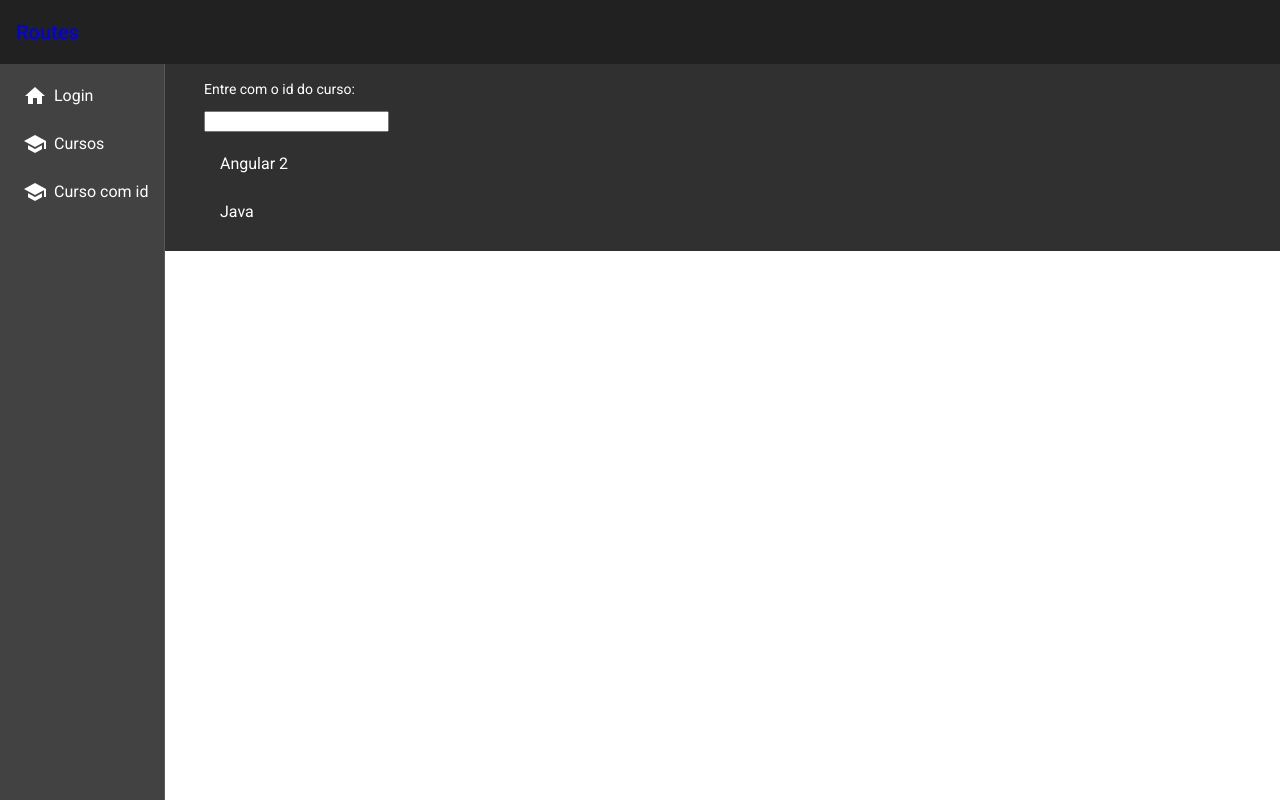
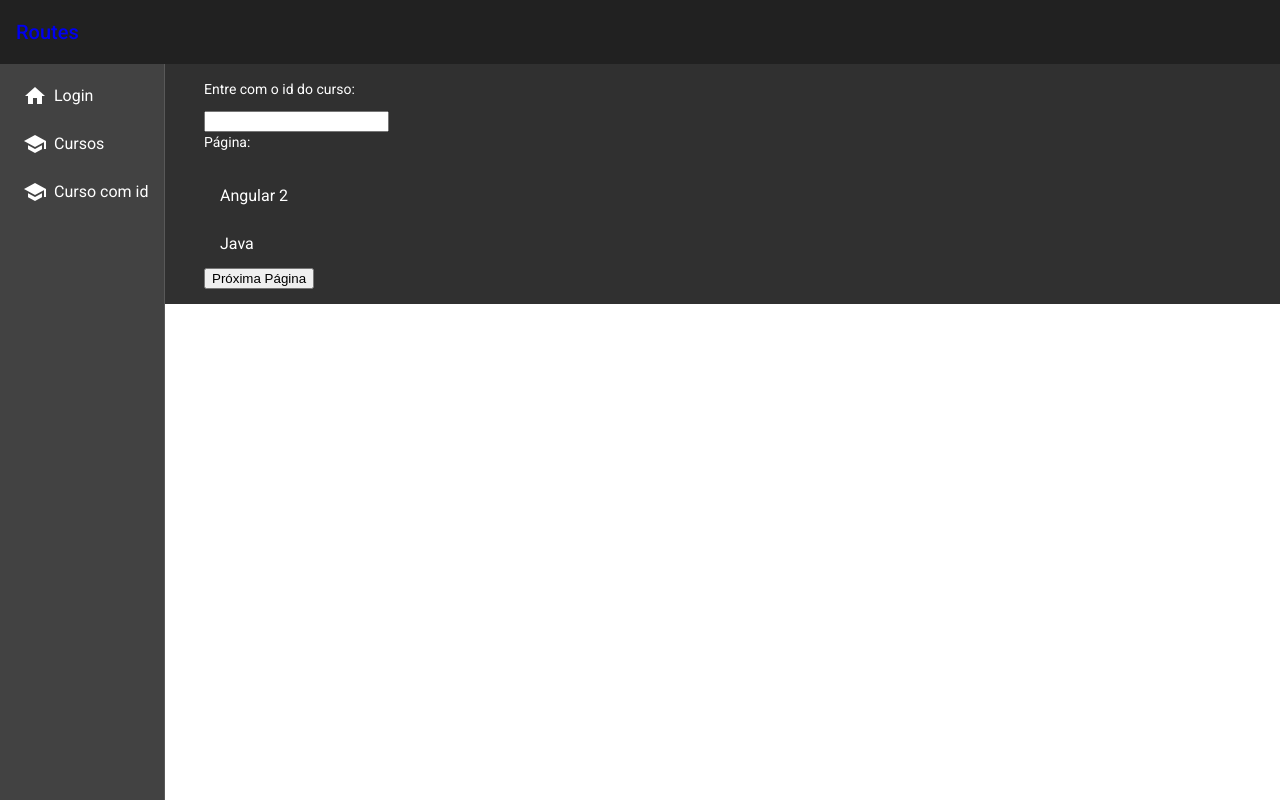
Before and after one commit to leorv/AngularCompleto, an Angular app in the folder rotas/: page /cursos in a window 1280 px wide. Built offline with nearby package versions, Linux system fonts and the light colour scheme.

Commit message:
definindo e extraindo parâmetros de URL, ex: proxima pagina, queryParams

```diff
--- a/rotas/src/app/curso-detalhe/curso-detalhe.component.ts
+++ b/rotas/src/app/curso-detalhe/curso-detalhe.component.ts
@@ -24,6 +24,7 @@ export class CursoDetalheComponent implements OnInit, OnDestroy {
     }
 
     ngOnInit(): void {
+        console.log(this.route.params);
         this.inscricao = this.route.params.subscribe(
             (params: any) => {
                 this.id = params['id'];
--- a/rotas/src/app/cursos/cursos.component.html
+++ b/rotas/src/app/cursos/cursos.component.html
@@ -1,5 +1,8 @@
+<p>Página: {{ pagina }}</p>
 <mat-selection-list #shoes [multiple]="false">
     <mat-list-option *ngFor="let curso of cursos" [routerLink]="['/curso', curso.id]">
-      {{ curso.nome }}
+        {{ curso.nome }}
     </mat-list-option>
-  </mat-selection-list>
+</mat-selection-list>
+
+<button (click)="proximaPagina()">Próxima Página</button>
--- a/rotas/src/app/cursos/cursos.component.ts
+++ b/rotas/src/app/cursos/cursos.component.ts
@@ -1,4 +1,7 @@
+import { ActivatedRoute, Router } from '@angular/router';
 import { Component, OnInit } from '@angular/core';
+
+import { Subscription } from 'rxjs';
 
 import { CursosService } from '../cursos/cursos.service';
 
@@ -8,14 +11,32 @@ import { CursosService } from '../cursos/cursos.service';
   styleUrls: ['./cursos.component.css']
 })
 export class CursosComponent implements OnInit {
+    pagina: number = 0;
     cursos: any[] = [];
+    inscricao: Subscription = new Subscription();
 
   constructor(
-      private cursosService: CursosService
+      private cursosService: CursosService,
+      private route: ActivatedRoute,
+      private router: Router
   ) { }
 
   ngOnInit(): void {
       this.cursos = this.cursosService.getCursos();
+      this.inscricao = this.route.queryParams.subscribe(
+          (queryParams: any) => {
+              this.pagina = queryParams['pagina'];
+          }
+      );
+  }
+
+  ngOnDestroy(): void {
+      this.inscricao.unsubscribe();
+  }
+
+  proximaPagina(){
+      // this.pagina++;
+      this.router.navigate(['/cursos'], {queryParams: {pagina: ++this.pagina} });
   }
 
 }
--- a/rotas/src/app/navbar/navbar.component.html
+++ b/rotas/src/app/navbar/navbar.component.html
@@ -15,15 +15,17 @@
                 </i> Login
             </a>
             <!-- Apenas para constar, usando um CSS para deixar o link como ativo quando o usuário clicas, usar o routerLinkActive como abaixo apenas que irá funcionar.-->
-            <a mat-list-item [routerLink]="['/cursos']" routerLinkActive="router-link-active">
+            <a mat-list-item [routerLink]="['/cursos']" [queryParams]="{pagina:1}" routerLinkActive="router-link-active">
                 <i class="material-icons">
                     school
-                </i> Cursos
+                </i>
+                Cursos
             </a>
             <a mat-list-item [routerLink]="['/curso', idCurso.value]" routerLinkActive="router-link-active">
                 <i class="material-icons">
                     school
-                </i> Curso com id
+                </i>
+                Curso com id
             </a>
         </mat-nav-list>
     </mat-sidenav>
```
